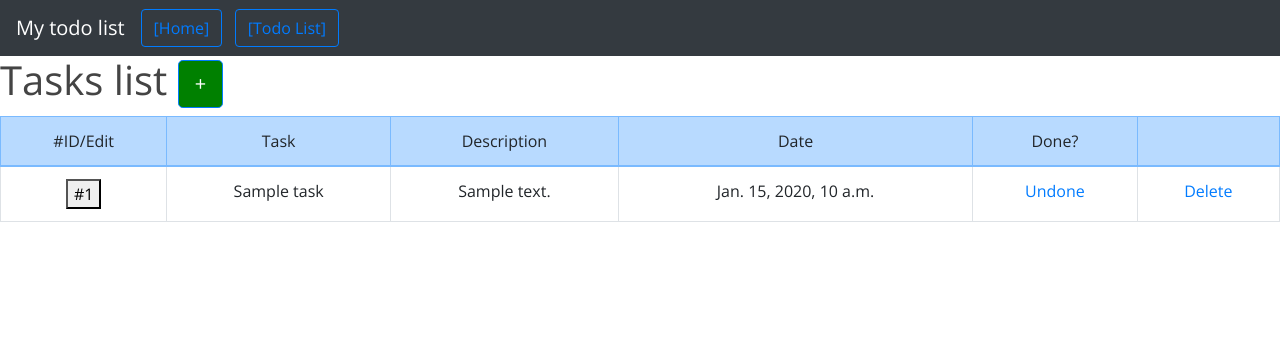
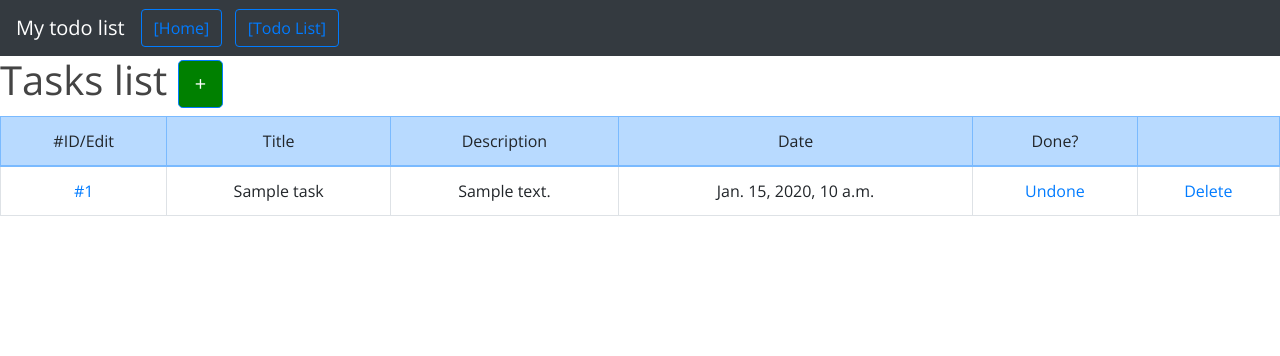
Before and after one commit to mrariel2011/TodoList, a Django app: template tasks/templates/tasks/lists.html in a window 1280 px wide. Shown: the top 356 px of the page. Run offline with Django 3.2, Linux system fonts and the light colour scheme; the template is opened without the code that fills it: values that come from a table or form of the project are taken from there, others are empty; tables that the repository leaves empty hold one stand-in row (values such as "Sample post"); some libraries are stand-ins or nearby versions.

Commit message:
Update lists.html

```diff
--- a/tasks/templates/tasks/lists.html
+++ b/tasks/templates/tasks/lists.html
@@ -4,7 +4,7 @@
 
 {% block content %}
 
-    <!-- Modal -->
+    <!-- Modal New Task -->
     <div class="modal fade" id="addtaskModal" tabindex="-1" role="dialog" aria-labelledby="myModalLabel">
     <div class="modal-dialog" role="document">
         <div class="modal-content">
@@ -38,9 +38,30 @@
     </div>
     </div>
 
-
-
-
+    <!-- Modal Edit Task -->
+    <div class="modal fade" id="edittaskModal" tabindex="-1" role="dialog" aria-labelledby="myModalLabel">
+        <div class="modal-dialog" role="document">
+            <div class="modal-content">
+            <div class="modal-header">
+                <h4 class="modal-title" id="myModalLabel" style="text-align:center;">Edit Task</h4>
+                <button type="button" class="close" data-dismiss="modal" aria-label="Close"><span aria-hidden="true">&times;</span></button>
+        </div>
+        <div class="modal-body">
+            <!-- Edit Task -->
+            {{task.id}}
+            <form action="editTask/{{task.id}}" method = "post" id='editTask'>{% csrf_token %}
+                New Title: <input id="title" type="text" name="title" value="{{ task.title }}">
+                <br><br>
+                <center><input type="submit" value="Edit Task" class="btn btn-default" style="background-color: black; color: white">  </center>
+            </form>
+            <!-- Edit Task End -->
+    </div>
+        <div class="modal-footer">
+            <button type="button" class="btn btn-default" data-dismiss="modal" style="background-color: red; color: white">Close</button>
+        </div>
+        </div>
+    </div>
+    </div>
 
     <!-- Message -->
     {% if messages %}
@@ -54,6 +75,7 @@
             {% endfor %}
             {% endif %}
     <!-- Message End -->
+
 <section>
 
             <h1>
@@ -82,7 +104,7 @@
                         <td> </td>-->
                     <tr class="table table-primary ">
                         <td> #ID/Edit  </td>
-                        <td> Task </td>
+                        <td> Title </td>
                         <td> Description </td>
                         <td> Date </td>
                         <td> Done? </td>
@@ -97,9 +119,9 @@
                         {% endif %}
 
                         <td style="text-align:center">
-                            <button name='openEdit' data-toggle="modal" data-target="#edittaskModal" data-whatever="{{task.title}}">
+                            <a href='#'name='openEdit' data-toggle="modal" data-target="#edittaskModal" data-whatever="{{task.title}}">
                                 #{{ task.id }}
-                            </button>
+                            </a>
                         </td>
 
                         <td>
@@ -121,30 +143,6 @@
 
                         </tr>
 
-                        <div class="modal fade" id="edittaskModal" tabindex="-1" role="dialog" aria-labelledby="myModalLabel">
-                            <div class="modal-dialog" role="document">
-                                <div class="modal-content">
-                                <div class="modal-header">
-                                    <h4 class="modal-title" id="myModalLabel" style="text-align:center;">New Task</h4>
-                                    <button type="button" class="close" data-dismiss="modal" aria-label="Close"><span aria-hidden="true">&times;</span></button>
-                                </div>
-                                <div class="modal-body">
-
-                                    <!-- Edit Task -->
-                                        <form action="editTask/{{task.id}}" method = "post" id='editTask'>{% csrf_token %}
-                                            New Task Title: <input id="title" type="text" name="title" value="{{ task.title }}">
-                                            <br><br>
-                                            <center><input type="submit" value="Edit Task" class="btn btn-default" style="background-color: black; color: white">  </center>
-                                        </form>
-                                    <!-- Edit Task End -->
-
-                                </div>
-                                <div class="modal-footer">
-                                    <button type="button" class="btn btn-default" data-dismiss="modal" style="background-color: red; color: white">Close</button>
-                                </div>
-                                </div>
-                            </div>
-                        </div>
                     {% endfor %}
                     </table>
                 </div>
```
